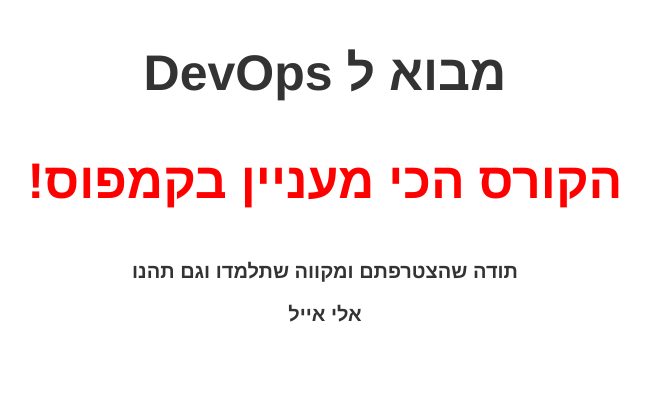
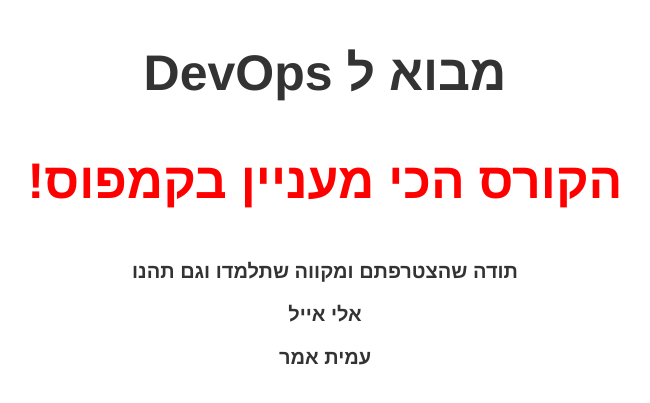
Before and after one commit to elieyal/colman-docker, a plain HTML site: page index.html in a window 1280 px wide. Shown: the part 311-714 px from the top of the page, without its empty margins (315-965 px from the left). Drawn offline with Linux system fonts and the light colour scheme.

Commit message:
Update index.html

```diff
--- a/index.html
+++ b/index.html
@@ -16,5 +16,6 @@
 			        <div>
 					        <p>תודה שהצטרפתם ומקווה שתלמדו וגם תהנו
 						        <p>אלי אייל</p>
+							<p>עמית אמר</p>
 							    </div>
 </article>
```
